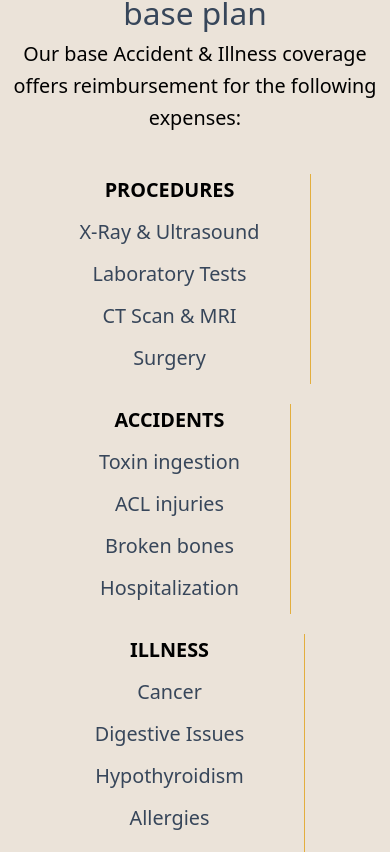
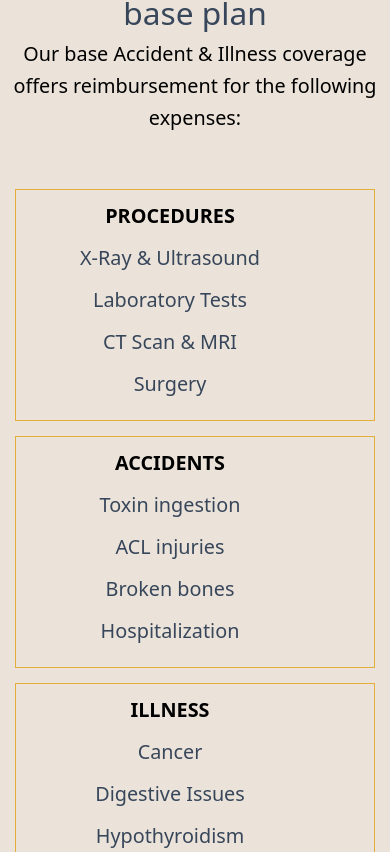
Before and after one commit to sabrinaahmednitu/sweet-paws-client, a React (Vite) app: page /petInsurance in a window 390 px wide. Shown: the part 3152-4004 px from the top of the page. Built offline with nearby package versions, Linux system fonts and the light colour scheme; no server answers.

Commit message:
base plan responsive

```diff
--- a/src/components/PetInsurance/PetInsurance.css
+++ b/src/components/PetInsurance/PetInsurance.css
@@ -161,6 +161,8 @@
   margin-right: 50px;
 }
 
+/* -----------simpler-think-container -------------*/
+
 .simpler-think-container {
   background-image: url(https://v.fastcdn.co/u/de99de39/64417706-0-BILLIE-ROXIE-HOME-LI.jpg);
   background: repeat rgb(228, 222, 207) 52% 51% / cover;
@@ -280,4 +282,13 @@
   color: white;
   margin-left: 0px;
 }
+.insurance-plan-flex {
+display: block;
+gap: 10px;
 }
+.insurance-plan-box{
+  border: 1px solid #e3ae3e;
+  margin: 15px;
+  padding: 10px 0px;
+}
+}
```
